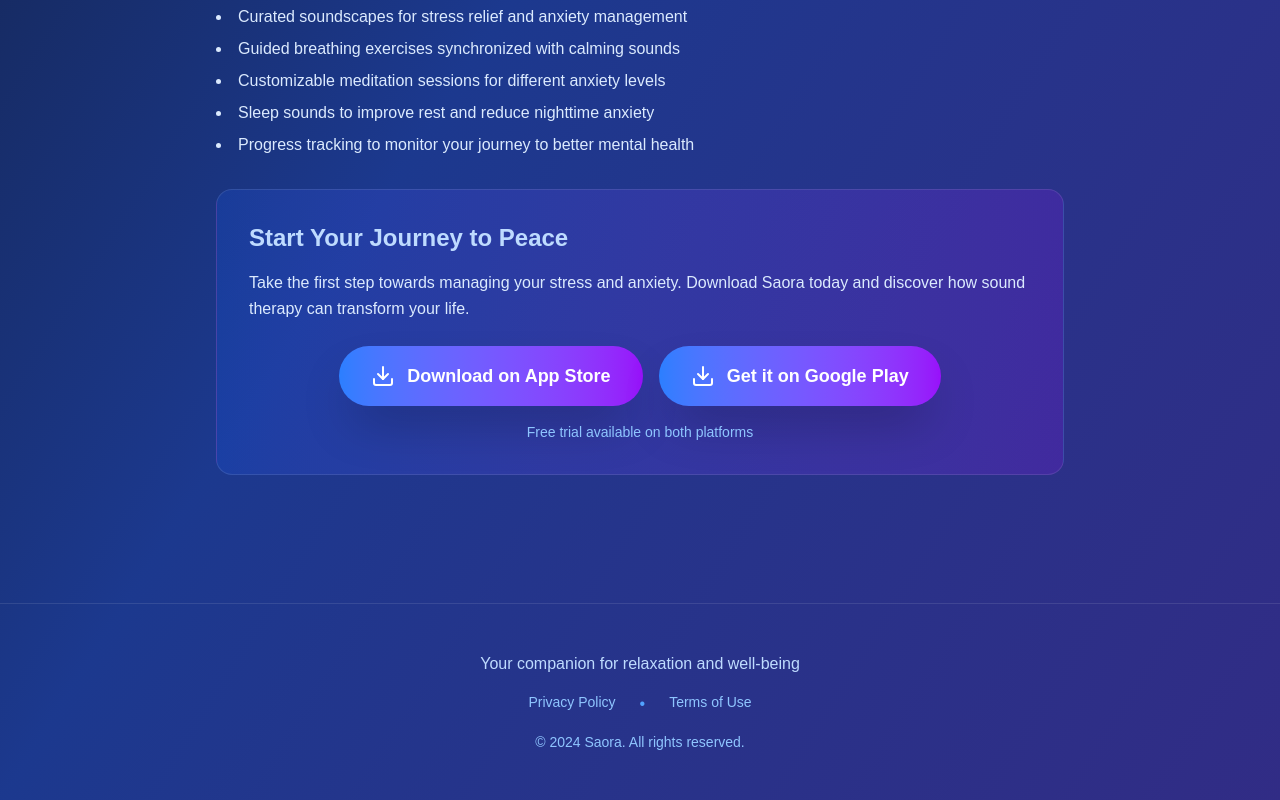
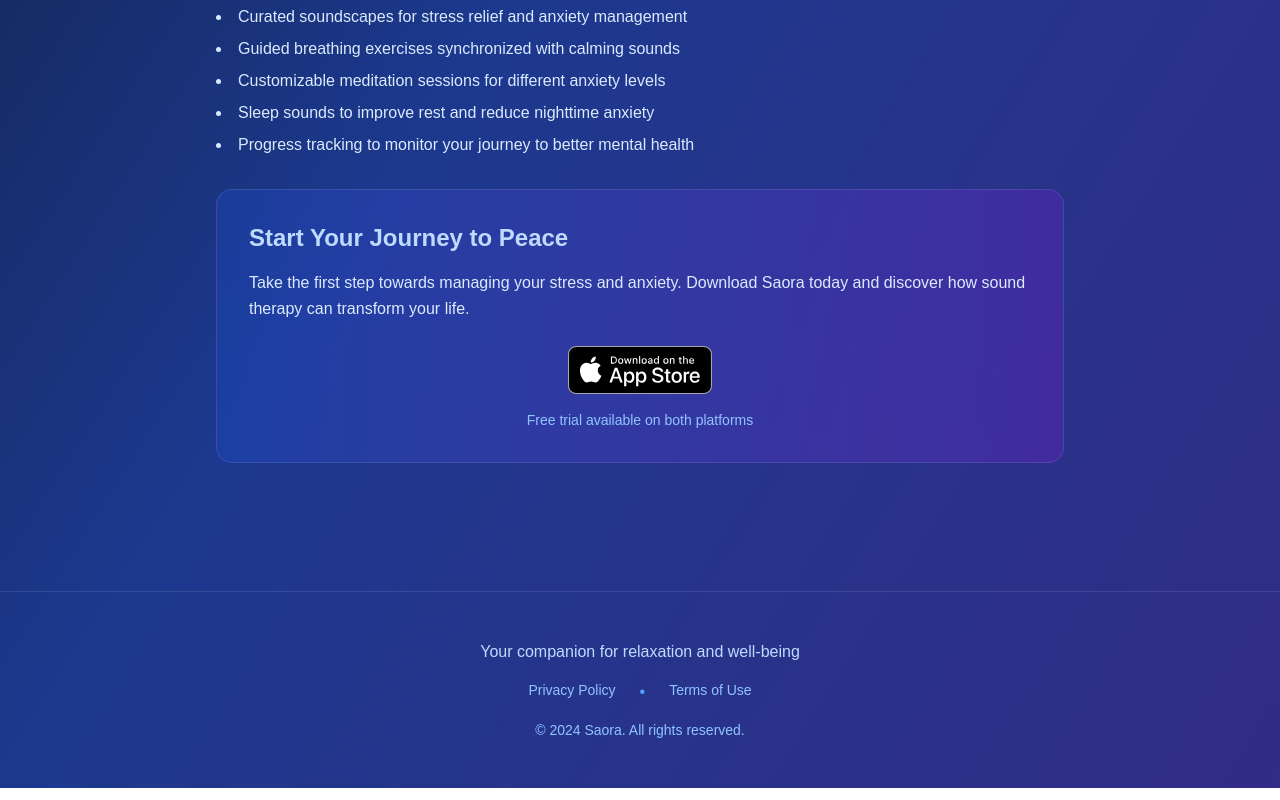
Before and after one commit to Jimmycode06/web-saora, a Next.js app: page /solutions/stress-and-anxiety in a window 1280 px wide. Shown: the part 1217-2017 px from the top of the page. Built offline with nearby package versions, Linux system fonts and the light colour scheme.

Commit message:
chore: Remove Google Play references

```diff
--- a/app/solutions/stress-and-anxiety/page.tsx
+++ b/app/solutions/stress-and-anxiety/page.tsx
@@ -4,6 +4,7 @@ import { Download, Heart, Brain, Music } from "lucide-react";
 import Link from "next/link";
 import Script from "next/script";
 import { stressAndAnxietySchema } from "./schema";
+import Image from "next/image";
 
 export default function StressAndAnxietyPage() {
   return (
@@ -200,26 +201,18 @@ export default function StressAndAnxietyPage() {
                 </p>
                 <div className="flex flex-col sm:flex-row gap-4 justify-center">
                   <a
-                    href="https://apps.apple.com/app/saora"
-                    className="group px-8 py-4 bg-gradient-to-r from-blue-500 to-purple-600 rounded-full font-semibold text-lg shadow-2xl hover:shadow-blue-500/50 transition-all duration-300 hover:scale-105 flex items-center justify-center space-x-3"
-                    aria-label="Download Saora App on App Store"
+                    href="https://apps.apple.com/us/app/saora-sound/id6746692484"
+                    target="_blank"
+                    rel="noopener noreferrer"
+                    className="group transition-all duration-300 hover:scale-105"
                   >
-                    <Download
-                      className="w-6 h-6 group-hover:animate-bounce"
-                      aria-hidden="true"
+                    <Image
+                      src="/app-store-badge.svg"
+                      alt="Download on the App Store"
+                      width={160}
+                      height={48}
+                      className="h-12 w-auto"
                     />
-                    <span>Download on App Store</span>
-                  </a>
-                  <a
-                    href="https://play.google.com/store/apps/details?id=com.saora.app"
-                    className="group px-8 py-4 bg-gradient-to-r from-blue-500 to-purple-600 rounded-full font-semibold text-lg shadow-2xl hover:shadow-blue-500/50 transition-all duration-300 hover:scale-105 flex items-center justify-center space-x-3"
-                    aria-label="Download Saora App on Google Play"
-                  >
-                    <Download
-                      className="w-6 h-6 group-hover:animate-bounce"
-                      aria-hidden="true"
-                    />
-                    <span>Get it on Google Play</span>
                   </a>
                 </div>
                 <p className="text-sm text-blue-300 mt-4 text-center">
```
